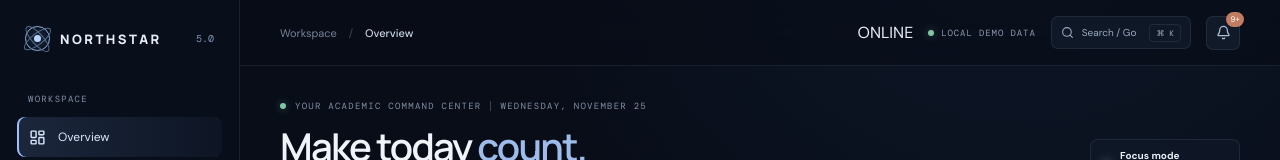
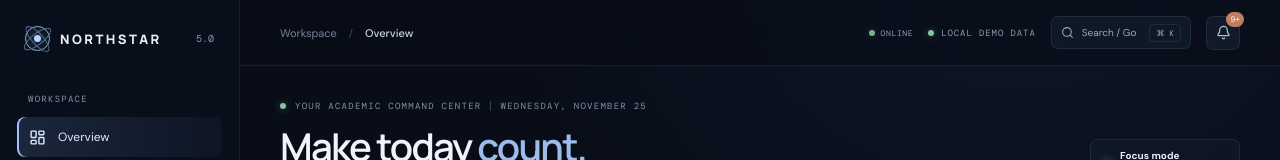
Before and after one commit to s0ndvyr/NORTHSTAR-2.0, a React (Vite) app in the folder apps/web/: page / in a window 1280 px wide. Shown: the top 160 px of the page. Built offline with nearby package versions, Linux system fonts and the light colour scheme.

Commit message:
style(shell): add compact connectivity indicator

```diff
--- a/apps/web/src/workspaces.css
+++ b/apps/web/src/workspaces.css
@@ -555,3 +555,11 @@ a.course-card:hover{transform:translateY(-2px);border-color:#9ebce34a}
 .artifact-row b{overflow:hidden;text-overflow:ellipsis;white-space:nowrap;color:var(--text);font-size:9px;font-weight:500}
 .artifact-row small{color:var(--muted);font-size:8px}
 .artifact-row .icon-action{flex:none}
+
+.connectivity-state{display:inline-flex;align-items:center;gap:6px;color:#8b9db4;font:8px var(--mono);letter-spacing:.08em;white-space:nowrap}
+.connectivity-state i{width:6px;height:6px;border-radius:50%;background:#77b18b;box-shadow:0 0 8px #77b18b55}
+.connectivity-state.offline{color:#d8b47b}
+.connectivity-state.offline i{background:#d8a25f;box-shadow:0 0 8px #d8a25f55}
+.app[data-theme="light"] .connectivity-state{color:#6d8098}
+.app[data-theme="light"] .connectivity-state.offline{color:#936c2d}
+@media(max-width:600px){.connectivity-state{font-size:7px}.top-actions{gap:7px}}
```
